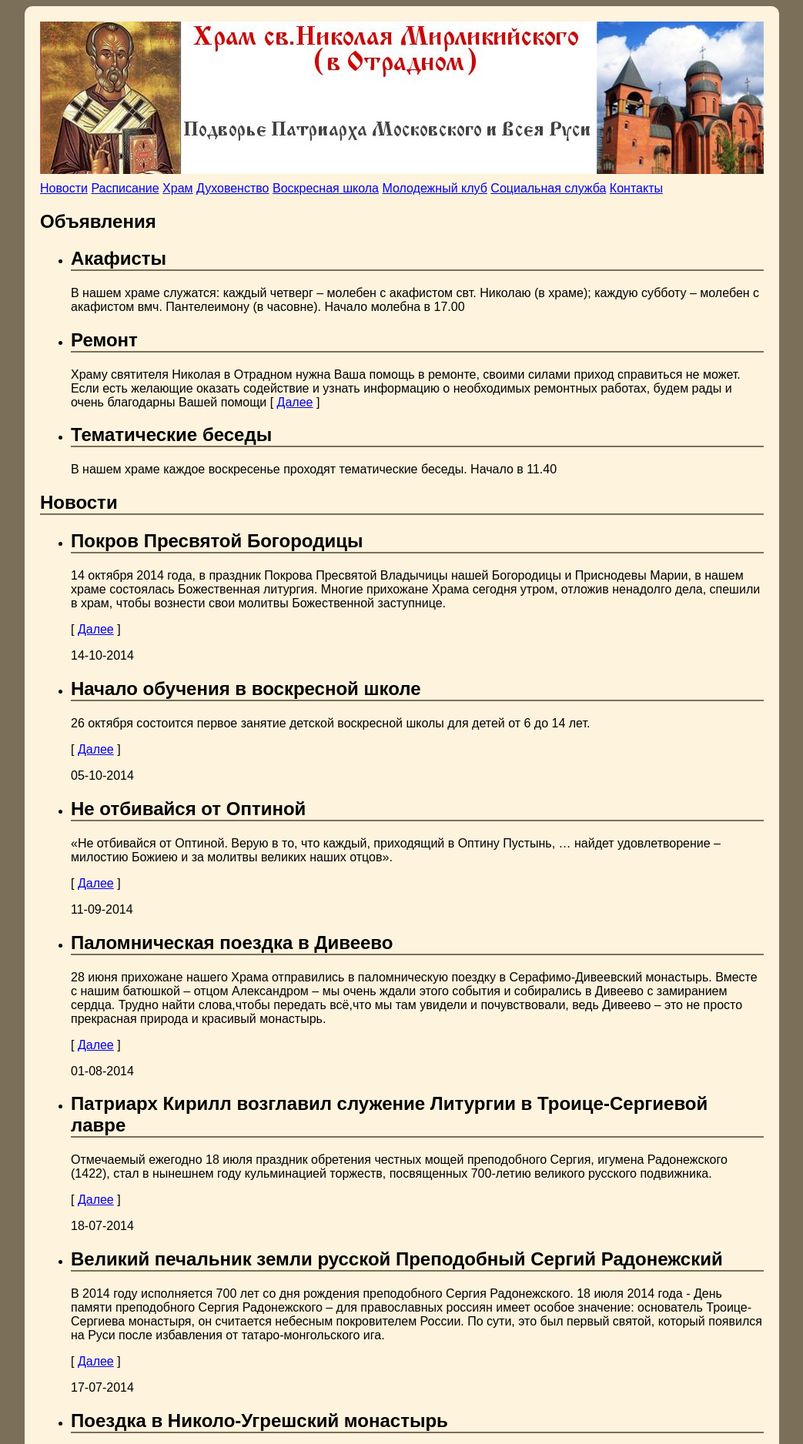
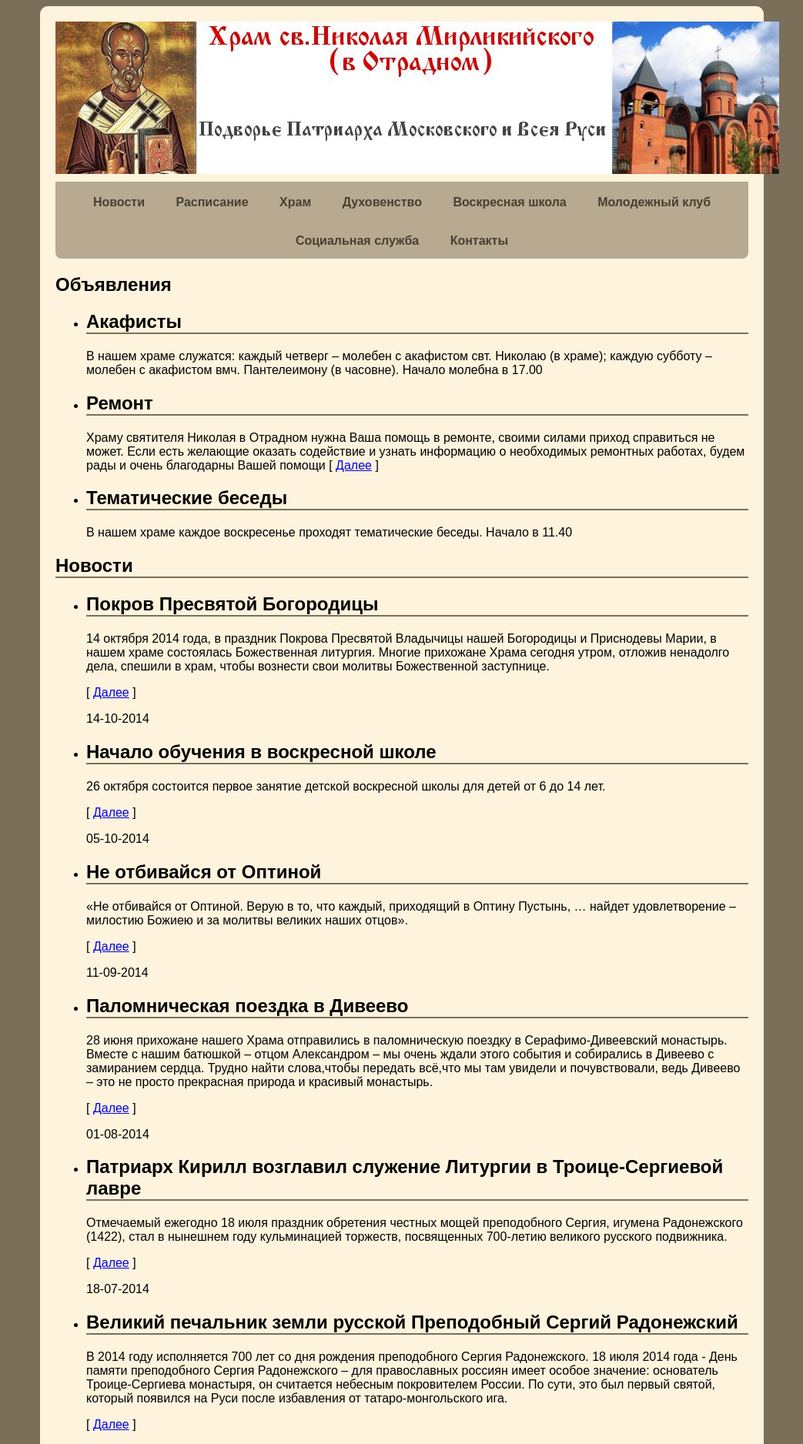
Before and after one commit to hramotradnoe/hramotradnoe.github.io, a Jekyll site: the page built from index.html, in a window 1280 px wide. Shown: the top 1876 px of the page at 77% size, without its empty margins (118-1161 px from the left). Built offline with Jekyll 4.4.1, drawn with Linux system fonts in a browser that asks for light colours.

Commit message:
Стили для навигации

```diff
--- a/assets/styles/web.css
+++ b/assets/styles/web.css
@@ -1,3 +1,7 @@
+* {
+  box-sizing: border-box;
+}
+
 html {
   background: #7B6F5A;
 }
@@ -23,7 +27,7 @@ header {
 
 header img { align: middle; vertical-align: middle; }
 
-header nav {
+nav {
   text-align: center;
   /*clear: both;*/
   background: #B7AA90;
@@ -31,7 +35,7 @@ header nav {
   border-bottom-right-radius: 8px;
 }
 
-header nav a, nav a:visited {
+nav a, nav a:visited {
   display: inline-block; padding: 10px 10px 6px 10px; margin: 8px;
   text-decoration: none; text-align: center;
   color: #474134;
@@ -40,7 +44,7 @@ header nav a, nav a:visited {
   border-radius: 8px;
 }
 
-header nav a:hover, nav a:active, nav a.current {
+nav a:hover, nav a:active, nav a.current {
   color: #73615D;
   background: #DAD1BF;
 }
```
